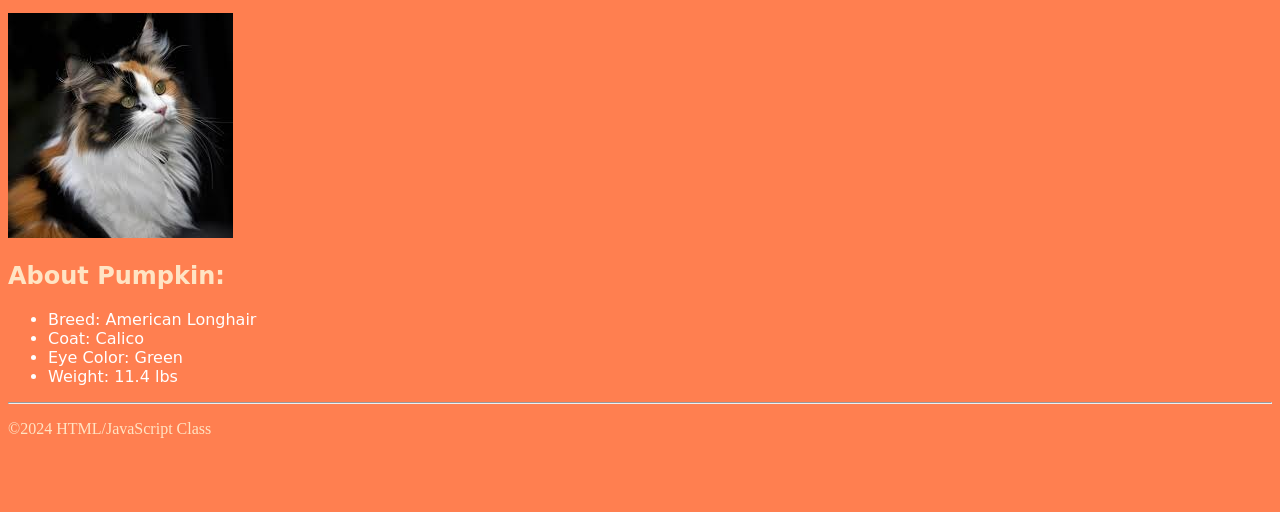
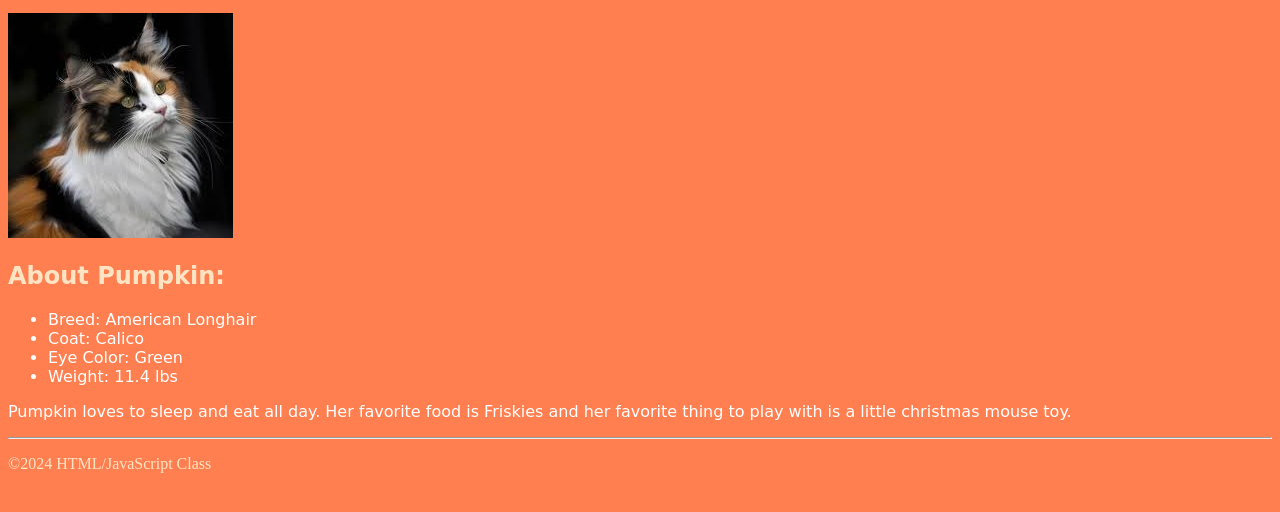
Before and after one commit to MckenzieMcCall1123/PumpkinsWebpage, a plain HTML site: page Webpage/pumpkin.html in a window 1280 px wide. Shown: the part 102-614 px from the top of the page. Drawn offline with Linux system fonts and the light colour scheme.

Commit message:
added new paragraph

```diff
--- a/Webpage/pumpkin.html
+++ b/Webpage/pumpkin.html
@@ -20,6 +20,8 @@
             <li>Eye Color: Green</li>
             <li>Weight: 11.4 lbs</li>
         </ul>
+
+        <p style="color: white; font-family: cursive;">Pumpkin loves to sleep and eat all day. Her favorite food is Friskies and her favorite thing to play with is a little christmas mouse toy.</p>
         <hr style="color: bisque;">
 
         <p style="color: bisque;">&copy;2024 HTML/JavaScript Class</p>
```
